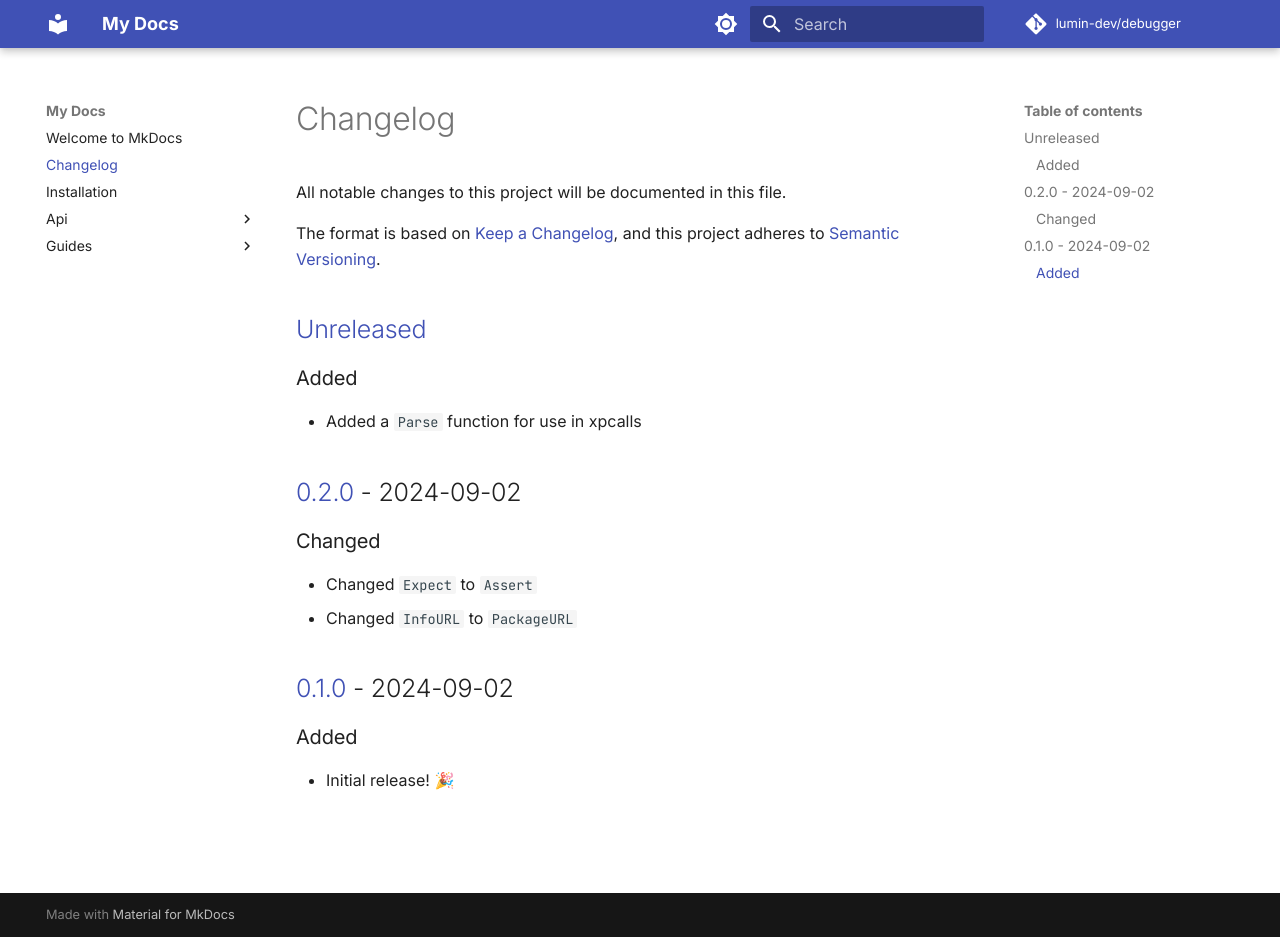
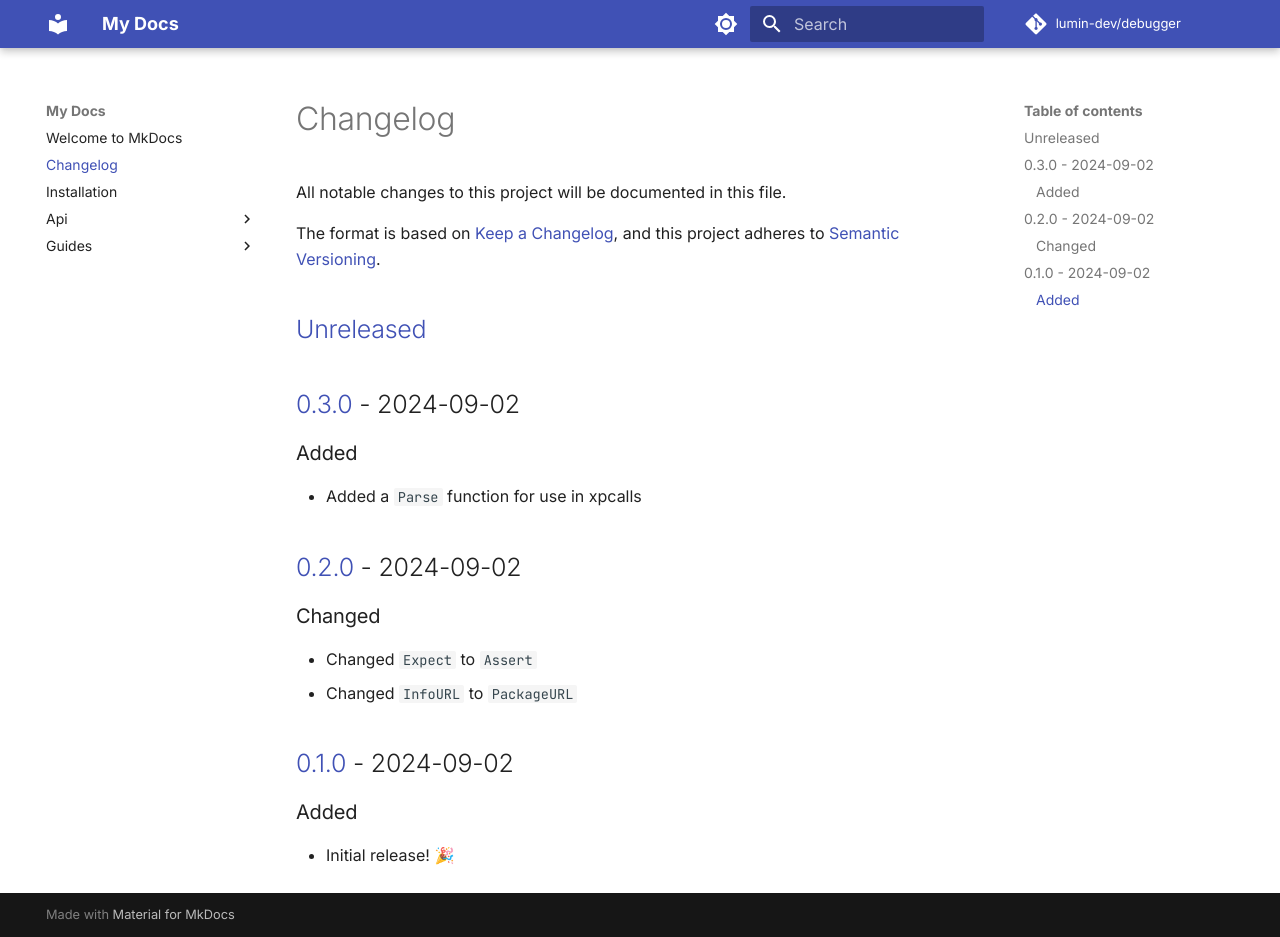
Before and after one commit to luminlabsdev/debugger, an MkDocs documentation site: the page built from docs/changelog.md, in a window 1280 px wide and 937 px high. Built offline with MkDocs 1.6.1 and Material for MkDocs 9.7.7, drawn with Linux system fonts in a browser that asks for light colours; comment, search, counter and statistics services are not loaded.

Commit message:
Bump version to v0.3.0

```diff
--- a/docs/changelog.md
+++ b/docs/changelog.md
@@ -6,6 +6,8 @@ The format is based on [Keep a Changelog](https://keepachangelog.com/en/1.1.0/),
 and this project adheres to [Semantic Versioning](https://semver.org/spec/v2.0.0.html).
 
 ## [Unreleased]
+
+## [0.3.0] - 2024-09-02
 
 ### Added
 
@@ -24,6 +26,7 @@ and this project adheres to [Semantic Versioning](https://semver.org/spec/v2.0.0
 
 - Initial release! 🎉
 
-[unreleased]: https://github.com/lumin-dev/Debugger/compare/v0.2.0...HEAD
+[unreleased]: https://github.com/lumin-dev/Debugger/compare/v0.3.0...HEAD
+[0.3.0]: https://github.com/lumin-dev/Debugger/compare/v0.2.0...v0.3.0
 [0.2.0]: https://github.com/lumin-dev/Debugger/compare/v0.1.0...v0.2.0
 [0.1.0]: https://github.com/lumin-dev/Debugger/compare/aebe81c4d9f957e64408189d42455cbd09c34b69...v0.1.0
```
